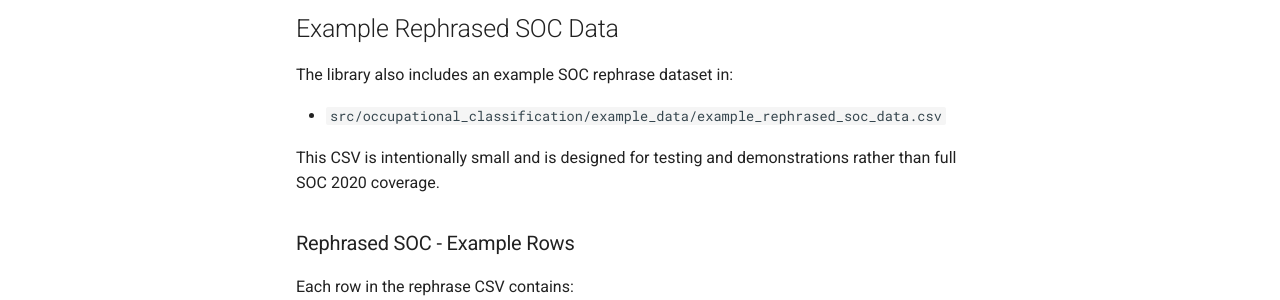
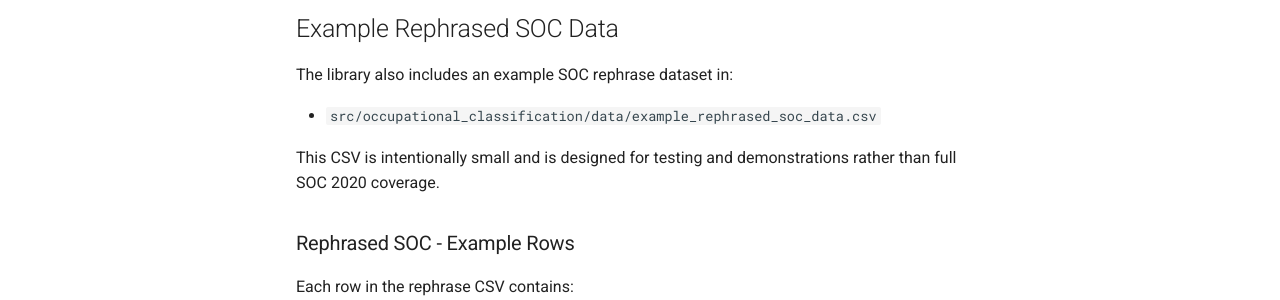
Before and after one commit to ONSdigital/soc-classification-library, an MkDocs documentation site: the page built from docs/example_data.md, in a window 1280 px wide and 1236 px high. Shown: the part 674-974 px from the top of the window. Built offline with MkDocs 1.6.1 and Material for MkDocs 9.7.7, drawn with Linux system fonts in a browser that asks for light colours.

Commit message:
document example rephrase data path under data/ not example_data
- Update example rephrase SOC path to data/example_rephrased_soc_data.csv
- Align docs with SIC and single data/ location for lookup and rephrase

```diff
--- a/docs/example_data.md
+++ b/docs/example_data.md
@@ -22,7 +22,7 @@ exact-match dictionary from lowercased job titles to SOC codes.
 
 The library also includes an example SOC rephrase dataset in:
 
-- `src/occupational_classification/example_data/example_rephrased_soc_data.csv`
+- `src/occupational_classification/data/example_rephrased_soc_data.csv`
 
 This CSV is intentionally small and is designed for testing and demonstrations rather
 than full SOC 2020 coverage.
```
